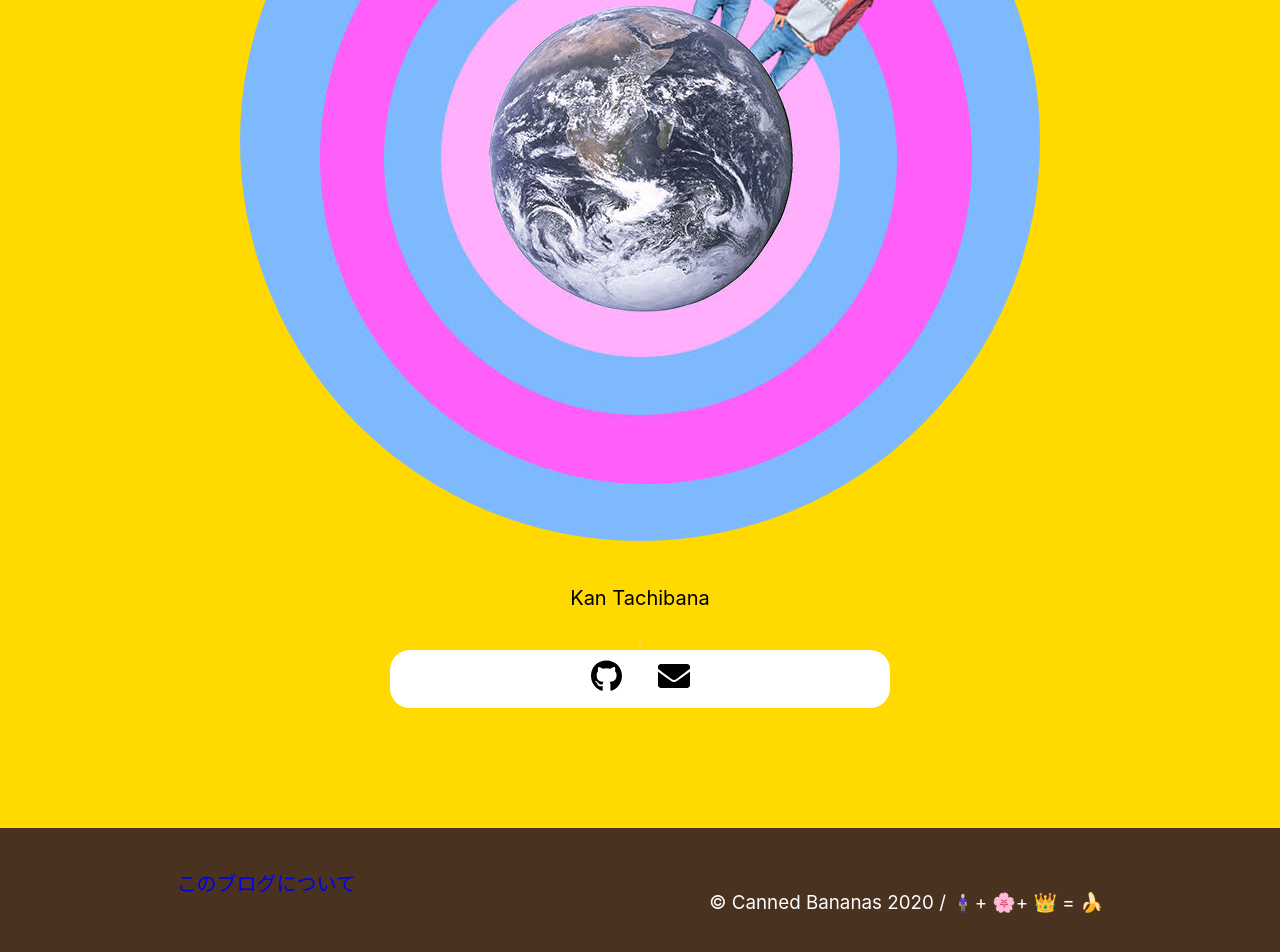
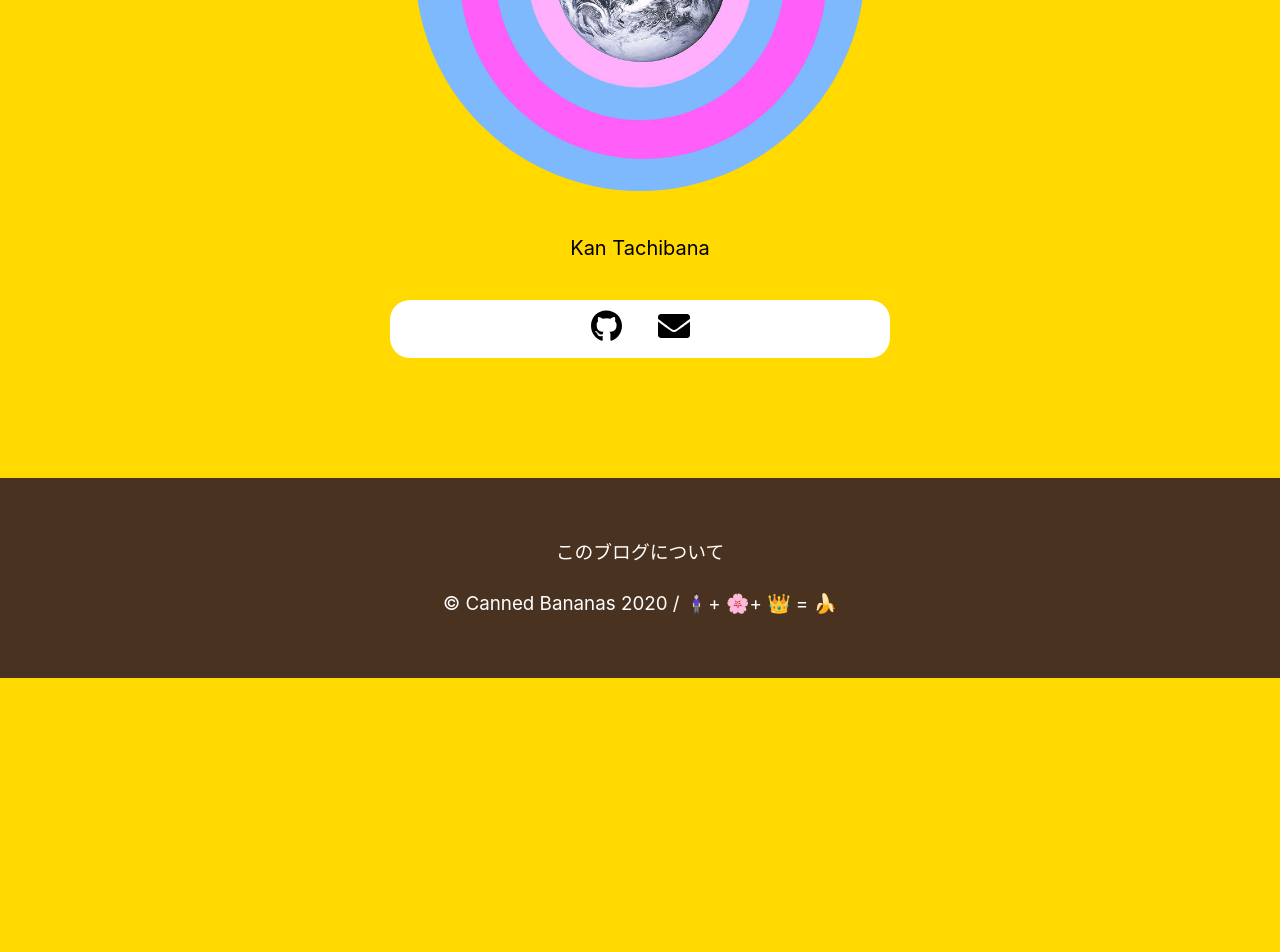
Before and after one commit to standingflower0607/notion-blog, a Next.js app: page /contact in a window 1280 px wide. Shown: the part 555-1507 px from the top of the page. After the commit the page ends 1233 px from the top, so only its background shows below. Built offline with nearby package versions, Linux system fonts and the light colour scheme; a web font is replaced by a local one.

Commit message:
modified design

```diff
--- a/src/components/footer.tsx
+++ b/src/components/footer.tsx
@@ -5,7 +5,9 @@ import styles from '../styles/footer.module.css'
 export default () => (
   <>
     <footer className={styles.footer}>
-      <Link href={'/aboutBlog'}>このブログについて</Link>
+      <Link href={'/aboutBlog'}>
+        <p>このブログについて</p>
+      </Link>
       <p>&copy; Canned Bananas 2020 / 🧍🏻‍♀+ 🌸+ 👑 = 🍌</p>
     </footer>
   </>
--- a/src/pages/blog/index.tsx
+++ b/src/pages/blog/index.tsx
@@ -73,6 +73,7 @@ export default ({ posts = [], preview }) => {
             {posts.map(post => {
               return (
                 <Link href="/blog/[slug]" as={getBlogLink(post.Slug)}>
+                  <a className={blogStyles.blogCard}>
                     <div className={blogStyles.postPreview} key={post.Slug}>
                       {post.cover ? (
                         <img
@@ -86,7 +87,9 @@ export default ({ posts = [], preview }) => {
                         <h3>
                           <div className={blogStyles.titleContainer}>
                             {!post.Published && (
-                            <span className={blogStyles.draftBadge}>Draft</span>
+                              <span className={blogStyles.draftBadge}>
+                                Draft
+                              </span>
                             )}
                             <a>{post.Page}</a>
                           </div>
@@ -109,6 +112,7 @@ export default ({ posts = [], preview }) => {
                         </p>
                       </div>
                     </div>
+                  </a>
                 </Link>
               )
             })}
--- a/src/styles/contact.module.css
+++ b/src/styles/contact.module.css
@@ -27,6 +27,7 @@
 }
 
 .avatar img {
+  width: 50%;
   border-radius: 50%;
 }
 
--- a/src/styles/footer.module.css
+++ b/src/styles/footer.module.css
@@ -5,7 +5,6 @@
   margin-top: 3rem;
   padding-top: 2rem;
   padding-bottom: 2rem;
-  display: flex;
   justify-content: space-around;
 }
 
--- a/src/styles/global.css
+++ b/src/styles/global.css
@@ -348,6 +348,7 @@ link:hover {
   opacity: 0.6;
   cursor: pointer;
 }
+
 h1 {
   margin: var(--gap-double) 0 calc(0.5 * var(--gap)) 0;
   font-size: 2.25rem;
```
Also changed, not shown: src/styles/blog.module.css (+10 -2 lines). Lines whose indentation alone changed are shown as unchanged.
